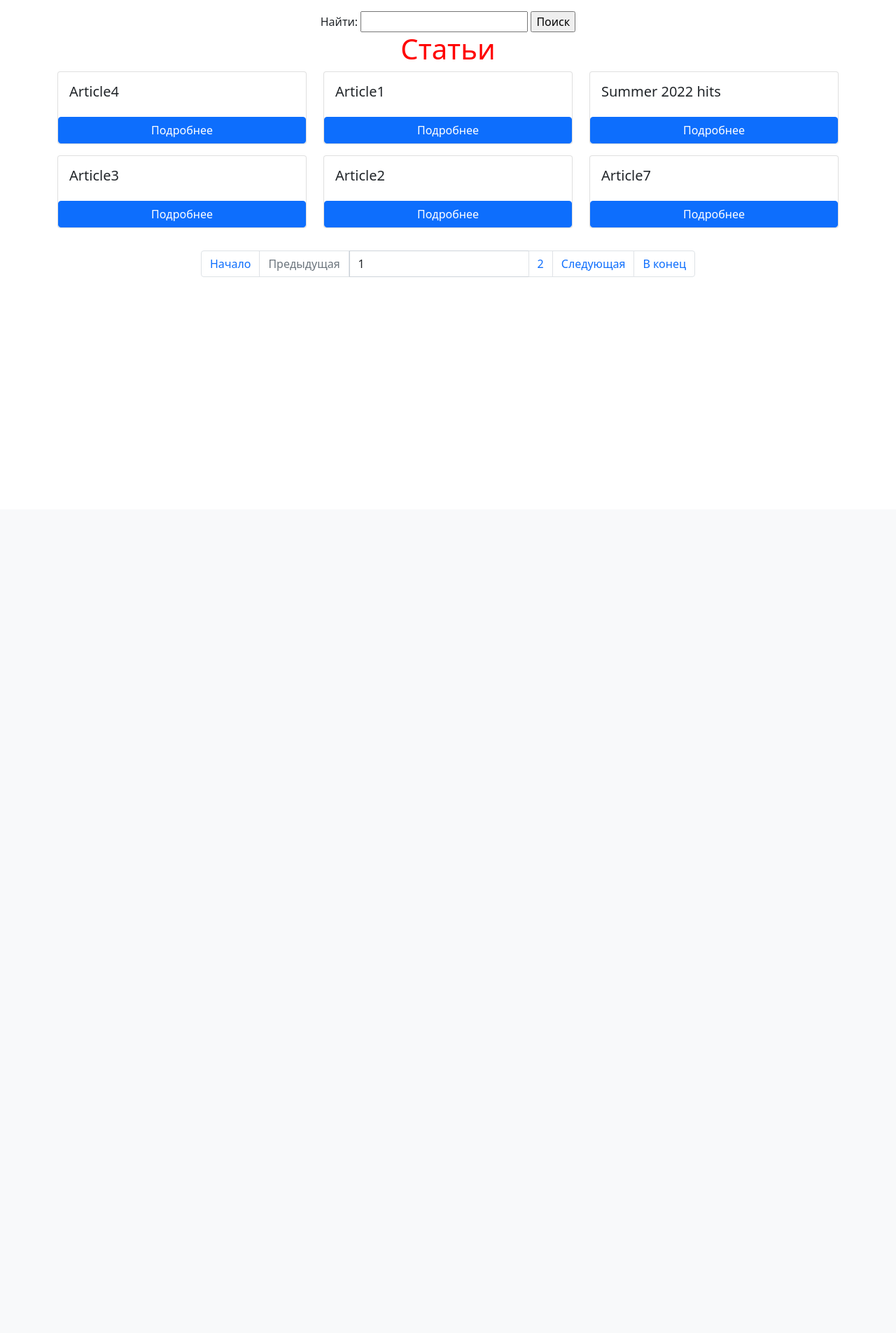
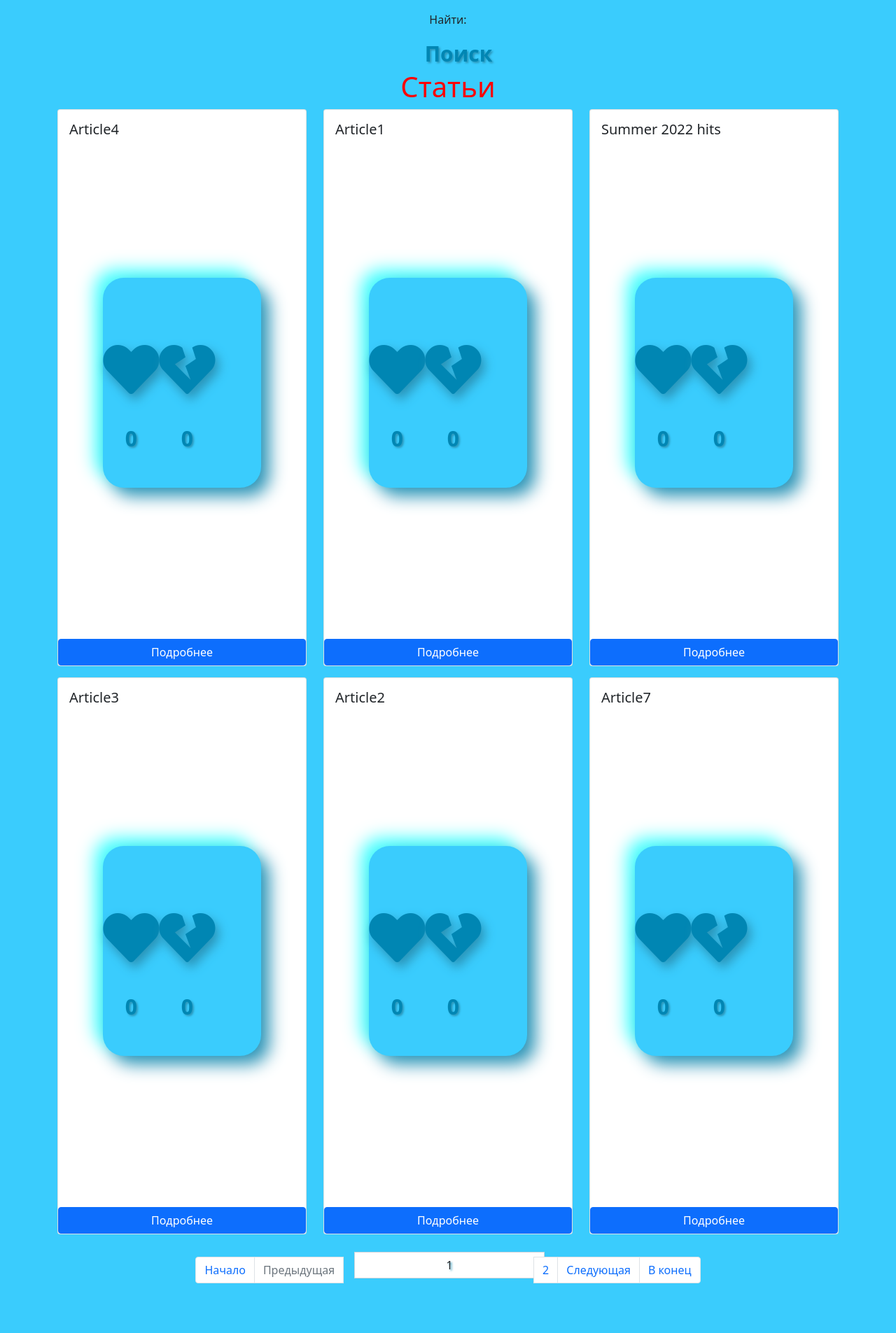
Before and after one commit to begimaibb/articles, a Django app: page / in a window 1280 px wide. Shown: the part 72-1977 px from the top of the page at 70% size. Before the commit the page ends 468 px from the top, so only its background shows below. Run offline with Django 4.2, Linux system fonts and the light colour scheme; data comes from the database, SQL or seed files in the repository; parts of the project's set-up code (start-up, migrations or seed data) failed here and were passed over; some libraries are stand-ins or nearby versions.

Commit message:
likes and dislikes are added

```diff
--- a/webapp/static/css/style.css
+++ b/webapp/static/css/style.css
@@ -1,3 +1,71 @@
 h1{
     color: red;
 }
+
+body{
+  margin: 0;
+  padding: 0;
+  width: 100%;
+  height: 100vh;
+  overflow: hidden;
+  background: #3accfd;
+}
+.wrapper{
+  margin: 200px 15%;
+  width: 70%;
+  height: 300px;
+  display: grid;
+  grid-template-columns: 1.5fr 1.5fr 2fr;
+  background: #3accfd;
+  box-shadow: 12px 12px 24px #2a93b6,
+              -12px -12px 24px #4affff;
+  border-radius: 30px;
+}
+.like,.dislike{
+  display: grid;
+  place-items : center;
+}
+.icon{
+  margin-top: 70px;
+  font-size: 80px;
+  color: #0086b3;
+  cursor: pointer;
+  text-shadow: 5px 8px 15px #2a93b6;
+  transition: .5s;
+}
+.icon:hover{
+  color: #ba0015;
+  transform: scale(1.2);
+}
+input{
+  margin-top: -100px;
+  margin-left: 15px;
+  width: 100%;
+  border: none;
+  outline: none;
+  text-align: center;
+  background: none;
+  font-size: 30px;
+  font-weight: 800;
+  pointer-events: none;
+  color: #0086b3;
+  text-shadow: 2px 2px 3px #2a93b6;
+}
+button{
+  background: #0086b3;
+  border: none;
+  outline: none;
+  cursor: pointer;
+  color: #ececec;
+  font-size: 25px;
+  font-weight: 700;
+  padding: 15px 35px;
+  border-radius: 35px;
+  transition: 0.5s;
+  box-shadow: 12px 12px 24px #2a93b6,
+              -12px -12px 24px #4affff;
+}
+button:hover{
+  background: #ba0015;
+  transform: scale(1.05);
+}
--- /dev/null
+++ b/webapp/static/js/index.js
@@ -0,0 +1,29 @@
+// async function buttonClick(event){
+//     let target = event.target;
+//     let url = target.dataset.articleLink;
+//     console.log(url);
+//     let response = await fetch(url);
+//     let articles_json = await response.json()
+//     articles_json.
+//     console.log(articles_json)
+//     console.log(articles_json.test)
+// }
+//
+//
+// function getArticles(){
+//     let button = document.getElementById("button");
+//     button.addEventListener("click", buttonClick)
+// }
+//
+// window.addEventListener("load", getArticles)
+
+let likeCount = document.querySelector('#likeCount');
+let dislikeCount = document.querySelector('#dislikeCount');
+
+function count(){
+  likeCount.value = parseInt(likeCount.value) + 1;
+}
+
+function count1(){
+  dislikeCount.value = parseInt(dislikeCount.value) + 1;
+}
--- a/webapp/templates/articles/index.html
+++ b/webapp/templates/articles/index.html
@@ -12,6 +12,5 @@
     <div class="mt-3">
         {% include "partial/search.html" %}
     </div>
-
     {% include "partial/articles_list_partial.html" %}
 {% endblock %}
--- a/webapp/templates/base.html
+++ b/webapp/templates/base.html
@@ -6,8 +6,11 @@
     <meta name="viewport"
           content="width=device-width, user-scalable=no, initial-scale=1.0, maximum-scale=1.0, minimum-scale=1.0">
     <meta http-equiv="X-UA-Compatible" content="ie=edge">
-    <link href="https://cdn.jsdelivr.net/npm/bootstrap@5.0.2/dist/css/bootstrap.min.css" rel="stylesheet"
-          integrity="sha384-EVSTQN3/azprG1Anm3QDgpJLIm9Nao0Yz1ztcQTwFspd3yD65VohhpuuCOmLASjC" crossorigin="anonymous">
+{#    <link href="https://cdn.jsdelivr.net/npm/bootstrap@5.0.2/dist/css/bootstrap.min.css" rel="stylesheet"#}
+{#          integrity="sha384-EVSTQN3/azprG1Anm3QDgpJLIm9Nao0Yz1ztcQTwFspd3yD65VohhpuuCOmLASjC" crossorigin="anonymous">#}
+    <link rel="stylesheet" href="https://cdn.jsdelivr.net/npm/bootstrap@5.0.2/dist/css/bootstrap.min.css">
+    <link rel="stylesheet" href="https://cdn.jsdelivr.net/npm/bootstrap-icons@1.5.0/font/bootstrap-icons.css">
+    <link rel="stylesheet" href="https://cdnjs.cloudflare.com/ajax/libs/font-awesome/5.14.0/css/all.min.css">
     <link rel="stylesheet" href="{% static "css/style.css" %}">
     <title>{% block title %}Главная{% endblock %}</title>
 </head>
--- a/webapp/templates/partial/articles_list_partial.html
+++ b/webapp/templates/partial/articles_list_partial.html
@@ -1,3 +1,4 @@
+{% load static %}
 <h1 class="text-center">Статьи</h1>
 <div class="row">
     {% for article in articles %}
@@ -5,6 +6,21 @@
             <div class="card mb-3">
                 <div class="card-body">
                     <h5 class="card-title">{{ article.title }}</h5>
+{#                    <button id="button" data-articles-link="{% url "webapp:index" %}" >Like</button>#}
+{#                    <i id="button" class="'fa-regular fa-heart" data-articles-link="{% url "webapp:index" %}"></i>#}
+{#                    <button type="button" class="btn btn-danger" data-toggle="button" aria-pressed="false" autocomplete="off" data-articles-link="{% url "webapp:index" %}" >Like</button>#}
+                    <div class="wrapper">
+                      <div class="like">
+                        <i onclick="count()" class="fas fa-heart icon" data-articles-link="{% url "webapp:index" %}" ></i>
+                        <br>
+                        <input id="likeCount" type="number" value="0">
+                      </div>
+                      <div class="dislike">
+                        <i onclick="count1()" class="fas fa-heart-broken icon" data-articles-link="{% url "webapp:index" %}"></i>
+                        <br>
+                        <input id="dislikeCount" type="number" value="0">
+                      </div>
+                    </div>
                 </div>
                 <a href="{{ article.get_absolute_url }}" class="card-link btn btn-primary">Подробнее</a>
             </div>
@@ -15,3 +31,12 @@
         <div class="text-center">{% include "partial/pagination.html" %}</div>
     {% endif %}
 </div>
+
+{#<script src="https://cdn.jsdelivr.net/npm/bootstrap@5.0.2/dist/js/bootstrap.bundle.min.js"#}
+{#        integrity="sha384-MrcW6ZMFYlzcLA8Nl+NtUVF0sA7MsXsP1UyJoMp4YLEuNSfAP+JcXn/tWtIaxVXM"#}
+{#        crossorigin="anonymous"></script>#}
+
+<script src="{% static "js/index.js" %}"></script>
+
+
+</script>
```
